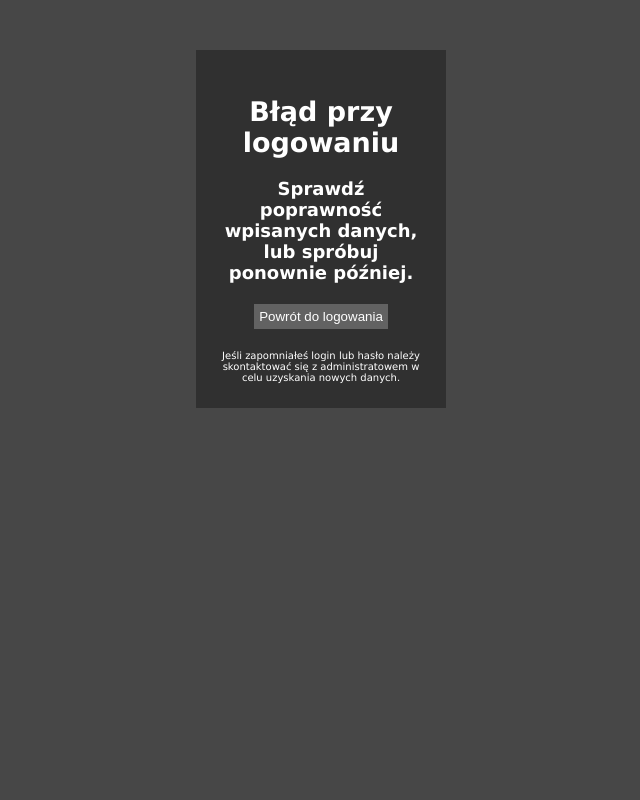
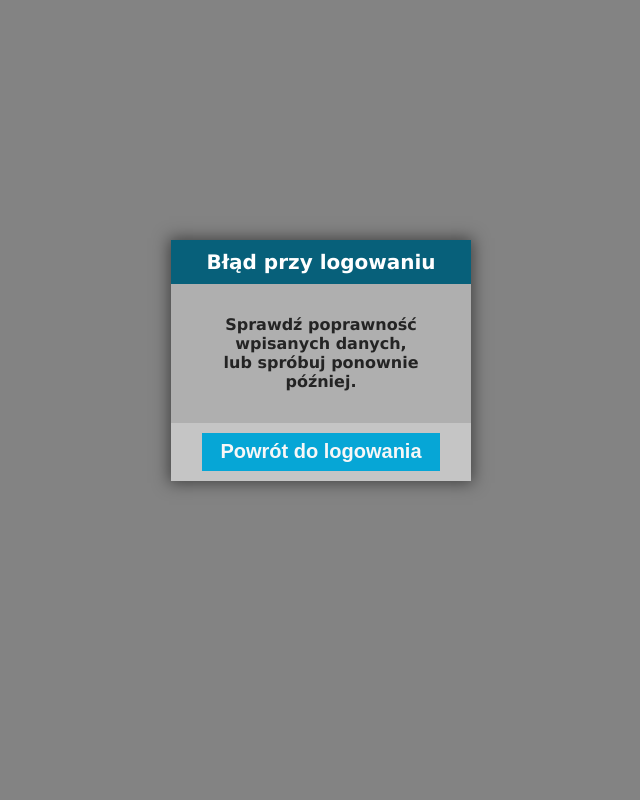
Before and after one commit to marcelmos/tcs, a PHP site: page /loginError.html in a window 1280 px wide. Shown: the whole page, without its empty margins (319-959 px from the left). Run offline with PHP 8.4, Linux system fonts and the light colour scheme.

Commit message:
New login panel

```diff
--- a/adminProfile.php
+++ b/adminProfile.php
@@ -137,6 +137,7 @@ $db = mysqli_connect($host, $db_user, $db_pass, $db);
                 <?php
                     $clientId = $_SESSION['clientToken'];       //Data as array
 
+                    //Data sorted by user
                     if($_POST['filterSubmit'] && (($_POST['filterLokator'] != "0")||($_POST['filterDate'] != "0"))){
 
                         $filterLokator = $_POST['filterLokator'];
@@ -171,7 +172,7 @@ $db = mysqli_connect($host, $db_user, $db_pass, $db);
                             $lastValue = $resoult['stanLicznika'];
                         }
                     }
-                    else{
+                    else{   //Data not sorted
                         $query = mysqli_query($db, "SELECT lokatorzy.id, lokatorzy.imie, lokatorzy.nazwisko, ROUND(stanLicznika, 2) AS stanLicznika, dataOdczytu, dane.id FROM dane JOIN lokatorzy ON  dane.idLokatora = lokatorzy.id ORDER BY concat(lokatorzy.id, lokatorzy.nazwisko) ASC, dataOdczytu ASC");
             //                $resoult = mysqli_fetch_array($query);
 
--- a/loginError.html
+++ b/loginError.html
@@ -12,10 +12,10 @@
     <meta name="theme-color" content="#ffffff">
 
     <title>Błąd przy logowaniu</title>
-    <link rel="stylesheet" href="styl.css">
+    <link rel="stylesheet" href="loginStyle.css">
 </head>
     <body>
-        <div class="login-window">
+        <!-- <div class="login-window">
             <p>
                 <h2>Błąd przy logowaniu</h2>
                 <center>
@@ -29,6 +29,18 @@
                     <small>Jeśli zapomniałeś login lub hasło należy skontaktować się z administratowem w celu uzyskania nowych danych.</small>
                 </center>
             </p>
+        </div> -->
+        <div class="login-block">
+            <h2>Błąd przy logowaniu</h2>
+            <div class="form">
+                <h4>
+                    Sprawdź poprawność wpisanych danych, <br>
+                    lub spróbuj ponownie później.
+                </h4>
+            </div>
+            <div class="pass-forget">
+                <a href="index.php"><input type="button" class="btn-login" value="Powrót do logowania"></a><br>
+            </div>
         </div>
     </body>
 </html>
--- /dev/null
+++ b/loginStyle.css
@@ -0,0 +1,102 @@
+*, *::before, *::after{
+    box-sizing: border-box;
+  }
+
+  body{
+     background: #838383;
+     font-family: Verdana, Geneva, Tahoma, sans-serif;
+  }
+
+  .pass-forget{
+    background: #c5c5c5;
+    text-align: center;
+    font-size: .75rem;
+    padding: 5px;
+  }
+
+  .login-block{
+      background: #afafaf;
+      width: 300px;
+      font-size: 24px;
+      margin: 30vh auto;
+      -webkit-box-shadow: 0px 0px 15px 2px rgba(0, 0, 0, 0.5);
+      -moz-box-shadow: 0px 0px 15px 2px rgba(0,0,0,0.5);
+      box-shadow: 0px 0px 15px 2px rgba(0,0,0,0.5);
+  }
+
+  .form{
+    margin: 10px auto;
+    width: 238px;
+  }
+
+  h2{
+    text-align: center;
+    background: #07607a;
+    color: #fff;
+    font-size: 2.5vh;
+    padding: 10px 0;
+  }
+
+  h4{
+    text-align: center;
+    /* background: #c5c5c536; */
+    color: #242424;
+    font-size: 2vh;
+    padding: 10px 0;
+}
+
+  input{
+    width: 200px;
+    height: 38px;
+    margin: 5px 0;
+    background: #e0e0e0;
+    border: none;
+    padding: 0 10px;
+    font-size: 1.25rem;
+  }
+
+  input.btn-login{
+    width: 238px;
+    height: 38px;
+    margin: 5px 0;
+    border: none;
+    background: #06a6d6;
+    color: #f7f7f7;
+    font-weight: 600;
+    font-size: 1.25rem;
+  }
+
+  input.btn-login:hover{
+    transition: background-color .5s;
+    background-color: #0785ab;
+  }
+
+  .login-before::before{
+    font-family: "Font Awesome 5 Free";
+    font-weight: 900;
+    content: "\f007";
+    padding: 5px;
+    display: inline-block;
+    width: 38px;
+    height: 38px;
+    background: #07607a;
+    color: #fff;
+    text-align: center;
+    position: relative;
+    /* top: 4px; */
+  }
+
+  .password-before::before{
+    font-family: "Font Awesome 5 Free";
+    font-weight: 900;
+    content: "\f084";
+    padding: 5px;
+    display: inline-block;
+    width: 38px;
+    height: 38px;
+    background: #07607a;
+    color: #fff;
+    text-align: center;
+    position: relative;
+    /* top: 2px; */
+  }
```
Also changed, not shown: index.php (+15 -12 lines).
